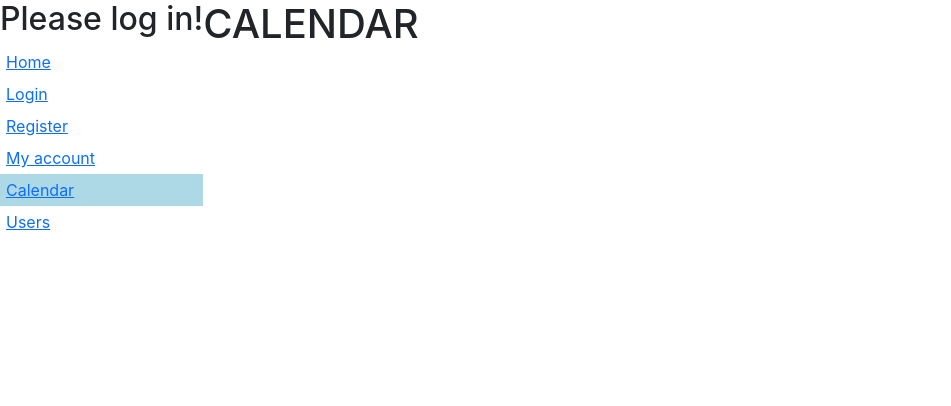
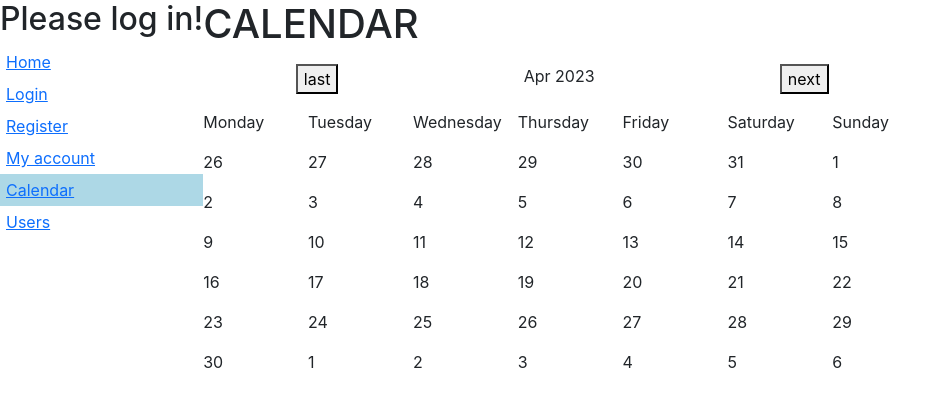
Before and after one commit to TypeAndrew/GooseTrack, a React (Create React App) app: page /GooseTrack/calendar in a window 1280 px wide. Shown: the top 406 px of the page, without its empty margins (0-951 px from the left). Built offline with nearby package versions, Linux system fonts and the light colour scheme.

Commit message:
CALENDAR DATE-FNS GRID CSS

```diff
--- a/package.json
+++ b/package.json
@@ -10,6 +10,7 @@
         "@testing-library/user-event": "^13.5.0",
         "axios": "^1.3.6",
         "classnames": "^2.3.2",
+        "date-fns": "^2.29.3",
         "react": "^18.1.0",
         "react-dom": "^18.1.0",
         "react-redux": "^8.0.5",
--- /dev/null
+++ b/src/components/Calendar/Calendar.jsx
@@ -0,0 +1,52 @@
+
+import { useState } from 'react';
+import * as dateFns from 'date-fns';
+
+
+const formatofYear = 'yyy';
+const formatOfMonth = 'MMM';
+const formatofWeek = 'EEEE';
+const formatOfDay = 'd';
+
+export const Calendar = () => {
+    const [currentDate, setCurrentDate] = useState(new Date());
+    //Find the first day of current Date
+    const firstDay = dateFns.startOfMonth(currentDate);
+    //Find the last day of current Date
+    const lastDay = dateFns.lastDayOfMonth(currentDate);
+    ////Ein Find the first day of week of firstDay
+    const startDate = dateFns.startOfWeek(firstDay);
+    //Find the last day of week of lastDay
+    const endDate = dateFns.lastDayOfWeek(lastDay);
+    //render all days
+    const totalDate = dateFns.eachDayOfInterval({ start: startDate, end: endDate });
+    const weeks = (date => {
+        const weeks = [];
+            for (let day = 1; day <= 7; day++) {
+                weeks.push(totalDate[day]);
+            }
+        return weeks;
+    })(currentDate);
+
+    return (
+    <div>
+        <div style={{ display: 'flex', justifyContent: 'space-around', margin: '1rem 0' }}>
+            <button onClick={() => setCurrentDate(dateFns.subMonths(currentDate, 1))}>last</button>
+                <span>
+                {dateFns.format(currentDate, formatOfMonth)} {dateFns.format(currentDate, formatofYear)}
+                </span>
+            <button onClick={()=> setCurrentDate(dateFns.addMonths (currentDate, 1)) }>next</button>
+        </div>
+            <div style={{ display: 'grid', gridTemplateColumns: 'repeat(7, 1fr)', gap: '1rem' }}>
+            { weeks.map(week => (
+            <span key={week}>{dateFns.format(week,formatofWeek)}</span>
+            ))}
+            {totalDate.map(date => (
+                <span key={date}> {dateFns.format(date, formatOfDay)}</span>
+            ))}
+            </div>
+        </div>
+    );
+};
+
+// export default Calendar;
--- a/src/pages/CalendarPage/CalendarPage.jsx
+++ b/src/pages/CalendarPage/CalendarPage.jsx
@@ -1,3 +1,5 @@
+
+import { Calendar }  from 'components/Calendar/Calendar';
 
 const CalendarPage = () => {
 
@@ -5,9 +7,10 @@ const CalendarPage = () => {
   return (
     <>
       <h1> CALENDAR </h1>
-
+      <Calendar/>
     </>
   );
+
 };
 
 export default CalendarPage;
```
Also changed, not shown: 1 other file (tests, documents, lock files or other folders).
